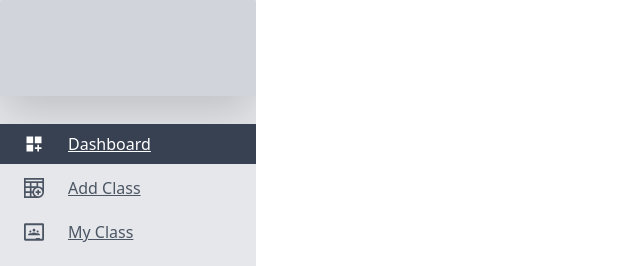
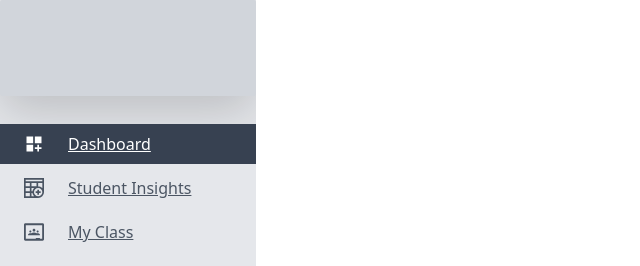
Before and after one commit to raaksss/Mentor-Dashboard, a React (Create React App) app in the folder mentor-client/client/: page / in a window 1280 px wide. Shown: the top 266 px of the page, without its empty margins (0-640 px from the left). Built offline with nearby package versions, Linux system fonts and the light colour scheme.

Commit message:
sudent insights added

```diff
--- a/mentor-client/client/src/components/TeacherMenu.js
+++ b/mentor-client/client/src/components/TeacherMenu.js
@@ -7,7 +7,7 @@ const TeacherMenu = () => {
     <>
       <MenuItem
         icon={GrTableAdd}
-        label='Add Class'
+        label='Student Insights'
         address='/dashboard/add-class'
       />
       <MenuItem
```
Also changed, not shown: 1 other file (tests, documents, lock files or other folders).
